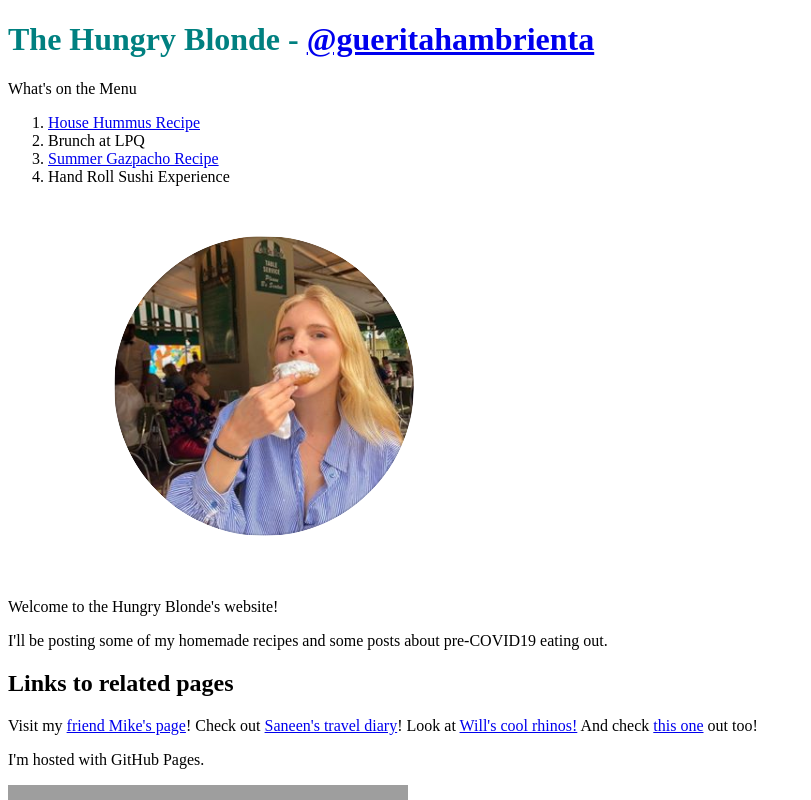
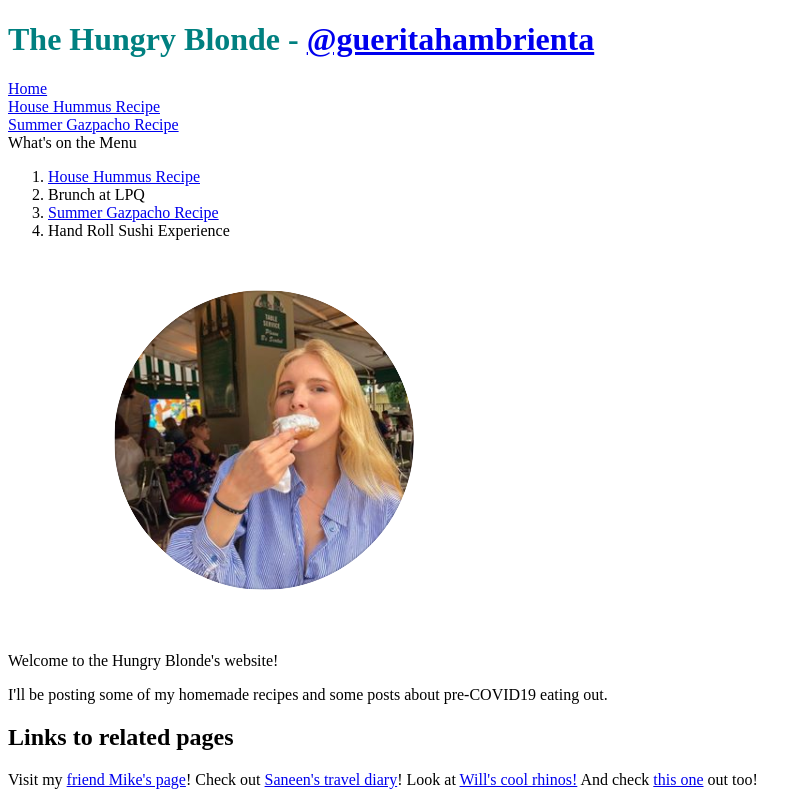
Before and after one commit to valerialoria/valerialoria.github.io, a plain HTML site: page index.html in a window 1280 px wide. Shown: the top 800 px of the page, without its empty margins (0-811 px from the left). Drawn offline with Linux system fonts and the light colour scheme; grey boxes are pictures that could not be loaded.

Commit message:
Update index.html

```diff
--- a/index.html
+++ b/index.html
@@ -16,6 +16,28 @@
     <header>
         <h1><span style="color:teal">The Hungry Blonde - <a rel=follow href='https://www.instagram.com/gueritahambrienta/'>@gueritahambrienta</a></span></h1>
     </header>
+
+    <div class="container">
+
+      <div class="nav-wrapper">
+
+        <div class="nav-section">
+
+          <div class="nav-link-wrapper">
+            <a href="index.html">Home</a>
+          </div>
+
+          <div class="nav-link-wrapper">
+            <a href="hummus.html">House Hummus Recipe</a>
+          </div>
+
+          <div class="nav-link-wrapper">
+            <a href="gazpacho recipe.html">Summer Gazpacho Recipe</a>
+          </div>
+
+        </div>
+      </div>
+    </div>
 
     <nav>
         What's on the Menu
```
